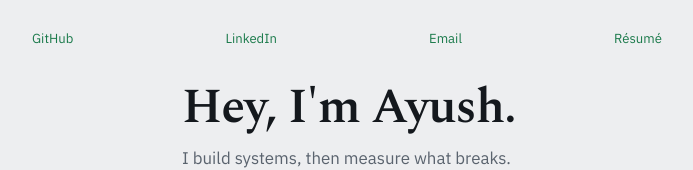
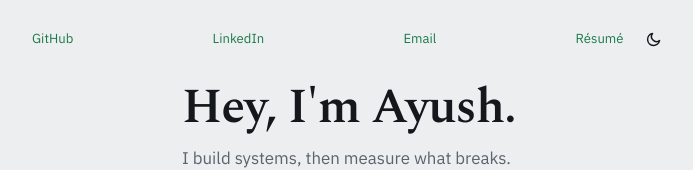
Before and after one commit to Ayush-142/Portfolio, a Next.js app: page / in a window 1280 px wide. Shown: the top 170 px of the page, without its empty margins (293-986 px from the left). Built offline with nearby package versions, Linux system fonts and the light colour scheme.

Commit message:
added dark mode

```diff
--- a/app/globals.css
+++ b/app/globals.css
@@ -1,6 +1,7 @@
 @import "tailwindcss";
 
-:root {
+:root,
+[data-theme="light"] {
   --paper: #edeef0;
   --surface: #ffffff;
   --ink: #14181d;
@@ -8,6 +9,18 @@
   --rule: #d3d7dc;
   --accept: #1b7a4b;
   --fail: #a03a2e;
+  color-scheme: light;
+}
+
+[data-theme="dark"] {
+  --paper: #101317;
+  --surface: #171b21;
+  --ink: #e7e9ec;
+  --muted: #9099a3;
+  --rule: #2a2f37;
+  --accept: #46c88a;
+  --fail: #e0685a;
+  color-scheme: dark;
 }
 
 @theme inline {
--- a/app/layout.tsx
+++ b/app/layout.tsx
@@ -4,6 +4,29 @@ import Nav from "@/components/Nav";
 import Footer from "@/components/Footer";
 import { profile } from "@/content/profile";
 import "./globals.css";
+
+const themeInitScript = `
+(function () {
+  try {
+    var stored = localStorage.getItem("theme");
+    var theme =
+      stored === "light" || stored === "dark"
+        ? stored
+        : window.matchMedia("(prefers-color-scheme: dark)").matches
+          ? "dark"
+          : "light";
+    document.documentElement.setAttribute("data-theme", theme);
+    var meta = document.getElementById("theme-color-meta");
+    if (!meta) {
+      meta = document.createElement("meta");
+      meta.id = "theme-color-meta";
+      meta.setAttribute("name", "theme-color");
+      document.head.appendChild(meta);
+    }
+    meta.setAttribute("content", theme === "dark" ? "#101317" : "#edeef0");
+  } catch (e) {}
+})();
+`;
 
 const spectral = Spectral({
   variable: "--font-spectral",
@@ -36,8 +59,12 @@ export default function RootLayout({
   return (
     <html
       lang="en"
+      suppressHydrationWarning
       className={`${spectral.variable} ${ibmPlexSans.variable} ${ibmPlexMono.variable} h-full antialiased`}
     >
+      <head>
+        <script id="theme-init" dangerouslySetInnerHTML={{ __html: themeInitScript }} />
+      </head>
       <body className="min-h-full flex flex-col">
         <header className="mx-auto w-full max-w-180 px-6 pt-8">
           <Nav />
--- a/components/Nav.tsx
+++ b/components/Nav.tsx
@@ -1,13 +1,17 @@
 import { profile } from "@/content/profile";
+import ThemeToggle from "./ThemeToggle";
 
 export default function Nav() {
   return (
-    <nav aria-label="Primary" className="flex justify-between text-sm">
-      {profile.links.map((link) => (
-        <a key={link.label} href={link.href}>
-          {link.label}
-        </a>
-      ))}
+    <nav aria-label="Primary" className="flex items-center justify-between gap-6 text-sm">
+      <div className="flex flex-1 justify-between">
+        {profile.links.map((link) => (
+          <a key={link.label} href={link.href}>
+            {link.label}
+          </a>
+        ))}
+      </div>
+      <ThemeToggle />
     </nav>
   );
 }
--- /dev/null
+++ b/components/ThemeToggle.tsx
@@ -0,0 +1,91 @@
+"use client";
+
+import { useEffect, useState } from "react";
+
+type Theme = "light" | "dark";
+
+const PAPER_BY_THEME: Record<Theme, string> = {
+  light: "#edeef0",
+  dark: "#101317",
+};
+
+function applyTheme(theme: Theme) {
+  document.documentElement.setAttribute("data-theme", theme);
+  document
+    .getElementById("theme-color-meta")
+    ?.setAttribute("content", PAPER_BY_THEME[theme]);
+}
+
+function SunIcon() {
+  return (
+    <svg
+      width="16"
+      height="16"
+      viewBox="0 0 16 16"
+      fill="none"
+      stroke="currentColor"
+      strokeWidth="1.5"
+      strokeLinecap="round"
+      aria-hidden="true"
+    >
+      <circle cx="8" cy="8" r="3" />
+      <path d="M8 1v1.5M8 13.5V15M15 8h-1.5M2.5 8H1M12.6 3.4l-1.06 1.06M4.46 11.54l-1.06 1.06M12.6 12.6l-1.06-1.06M4.46 4.46 3.4 3.4" />
+    </svg>
+  );
+}
+
+function MoonIcon() {
+  return (
+    <svg
+      width="16"
+      height="16"
+      viewBox="0 0 16 16"
+      fill="none"
+      stroke="currentColor"
+      strokeWidth="1.5"
+      strokeLinecap="round"
+      strokeLinejoin="round"
+      aria-hidden="true"
+    >
+      <path d="M13.5 9.5A6 6 0 1 1 6.5 2.5a5 5 0 0 0 7 7Z" />
+    </svg>
+  );
+}
+
+export default function ThemeToggle() {
+  const [theme, setTheme] = useState<Theme>("light");
+
+  useEffect(() => {
+    const current = document.documentElement.getAttribute("data-theme");
+    setTheme(current === "dark" ? "dark" : "light");
+
+    const media = window.matchMedia("(prefers-color-scheme: dark)");
+    const onSystemChange = (e: MediaQueryListEvent) => {
+      if (localStorage.getItem("theme")) return;
+      const next: Theme = e.matches ? "dark" : "light";
+      applyTheme(next);
+      setTheme(next);
+    };
+    media.addEventListener("change", onSystemChange);
+    return () => media.removeEventListener("change", onSystemChange);
+  }, []);
+
+  function toggle() {
+    const next: Theme = theme === "dark" ? "light" : "dark";
+    applyTheme(next);
+    localStorage.setItem("theme", next);
+    setTheme(next);
+  }
+
+  return (
+    <button
+      type="button"
+      onClick={toggle}
+      aria-label={theme === "dark" ? "Switch to light theme" : "Switch to dark theme"}
+      aria-pressed={theme === "dark"}
+      className="text-ink transition-colors duration-[120ms] ease hover:text-accept motion-reduce:transition-none"
+    >
+      {theme === "dark" ? <SunIcon /> : <MoonIcon />}
+    </button>
+  );
+}
```
